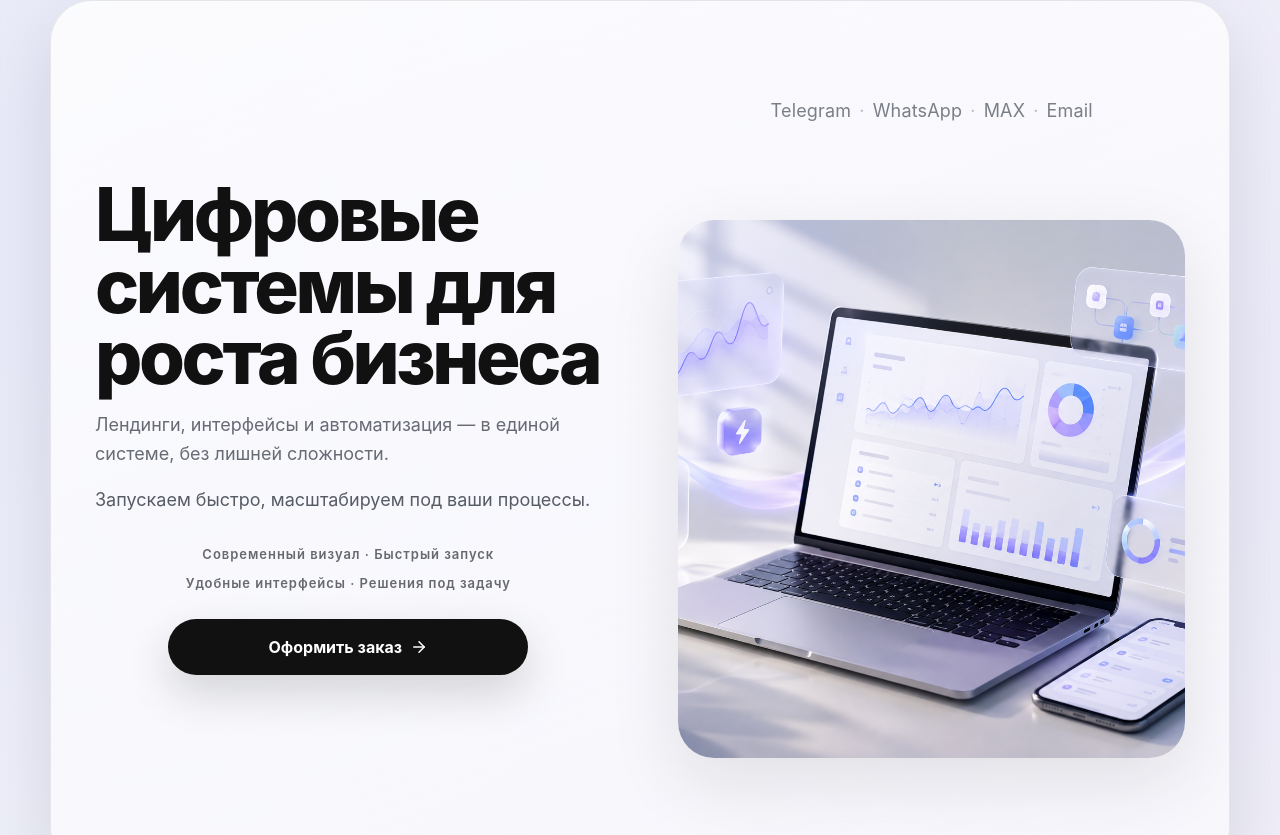
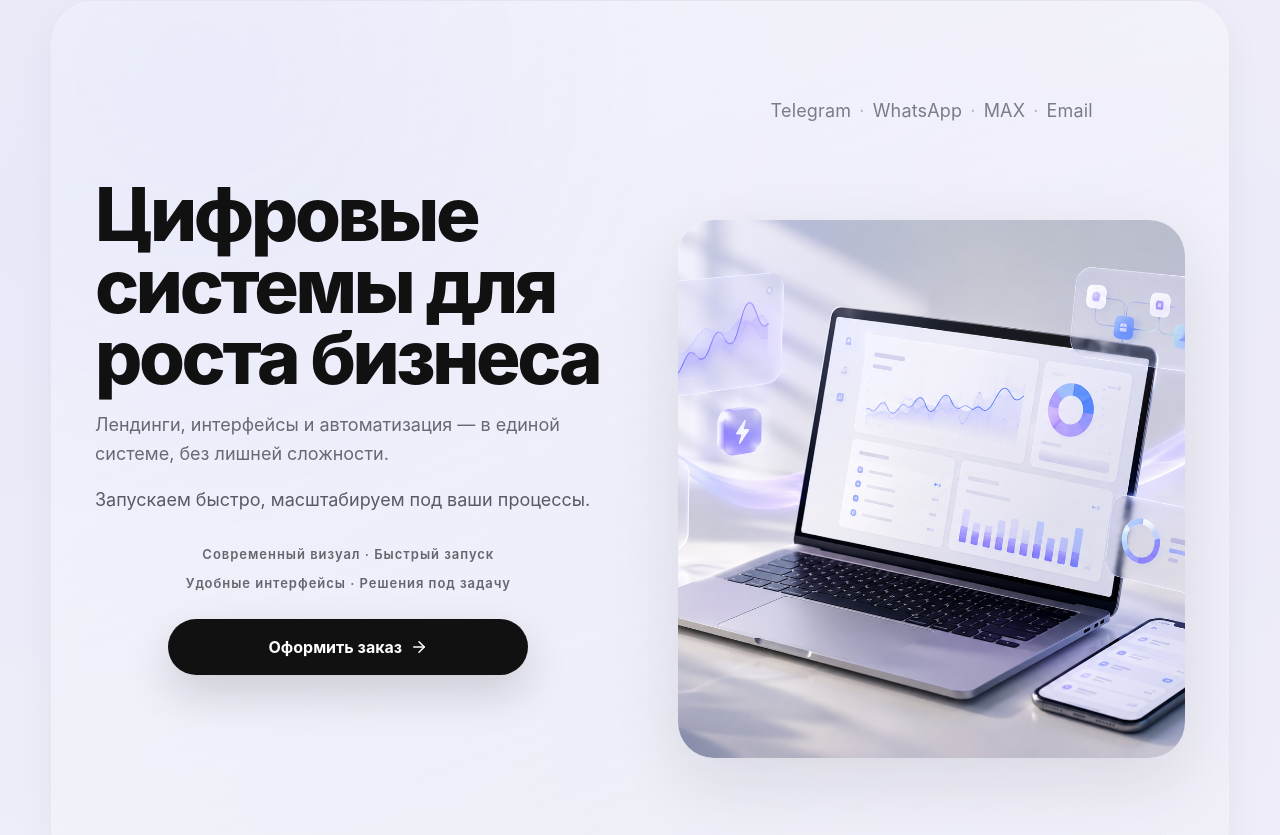
Before and after one commit to vladtranskom888-hue/lending_my, a React (Vite) app: page / in a window 1280 px wide. Shown: the top 835 px of the page. Built offline with nearby package versions, Linux system fonts and the light colour scheme.

Commit message:
Lighten hero background

```diff
--- a/src/styles.css
+++ b/src/styles.css
@@ -97,9 +97,11 @@ main {
   padding-bottom: 112px;
   padding-inline: clamp(24px, 3.5vw, 44px);
   border-radius: 42px;
-  background: linear-gradient(160deg, rgba(255,255,255,0.82), rgba(255,255,255,0.55));
-  border: 1px solid var(--border-soft);
-  box-shadow: var(--shadow);
+  background:
+    radial-gradient(circle at 12% 8%, rgba(124, 140, 255, 0.055), transparent 36%),
+    linear-gradient(160deg, rgba(255, 255, 255, 0.38), rgba(255, 255, 255, 0.16));
+  border: 1px solid rgba(17, 17, 17, 0.035);
+  box-shadow: 0 14px 38px rgba(17, 17, 17, 0.045);
 }
 
 .hero,
```
